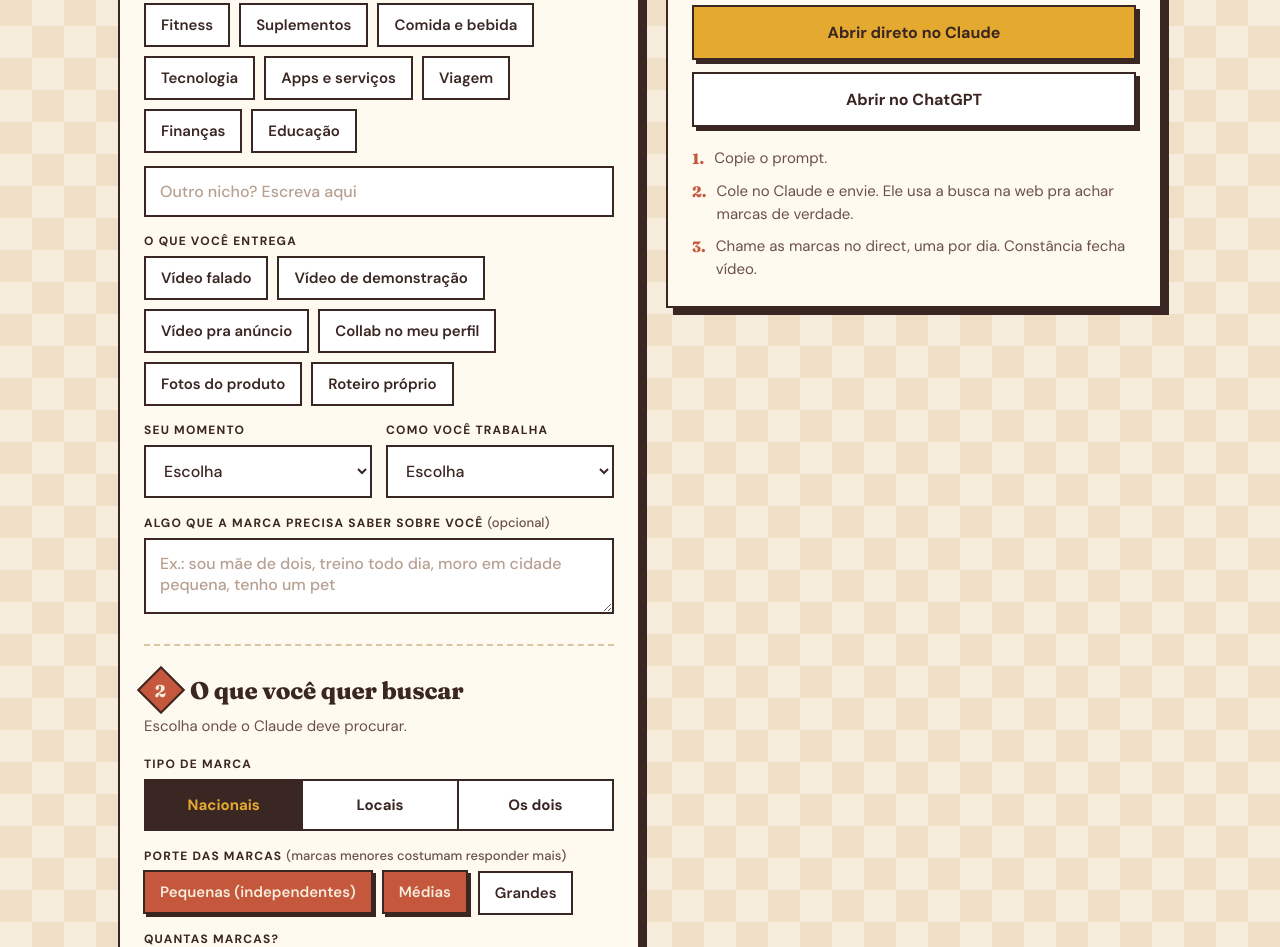
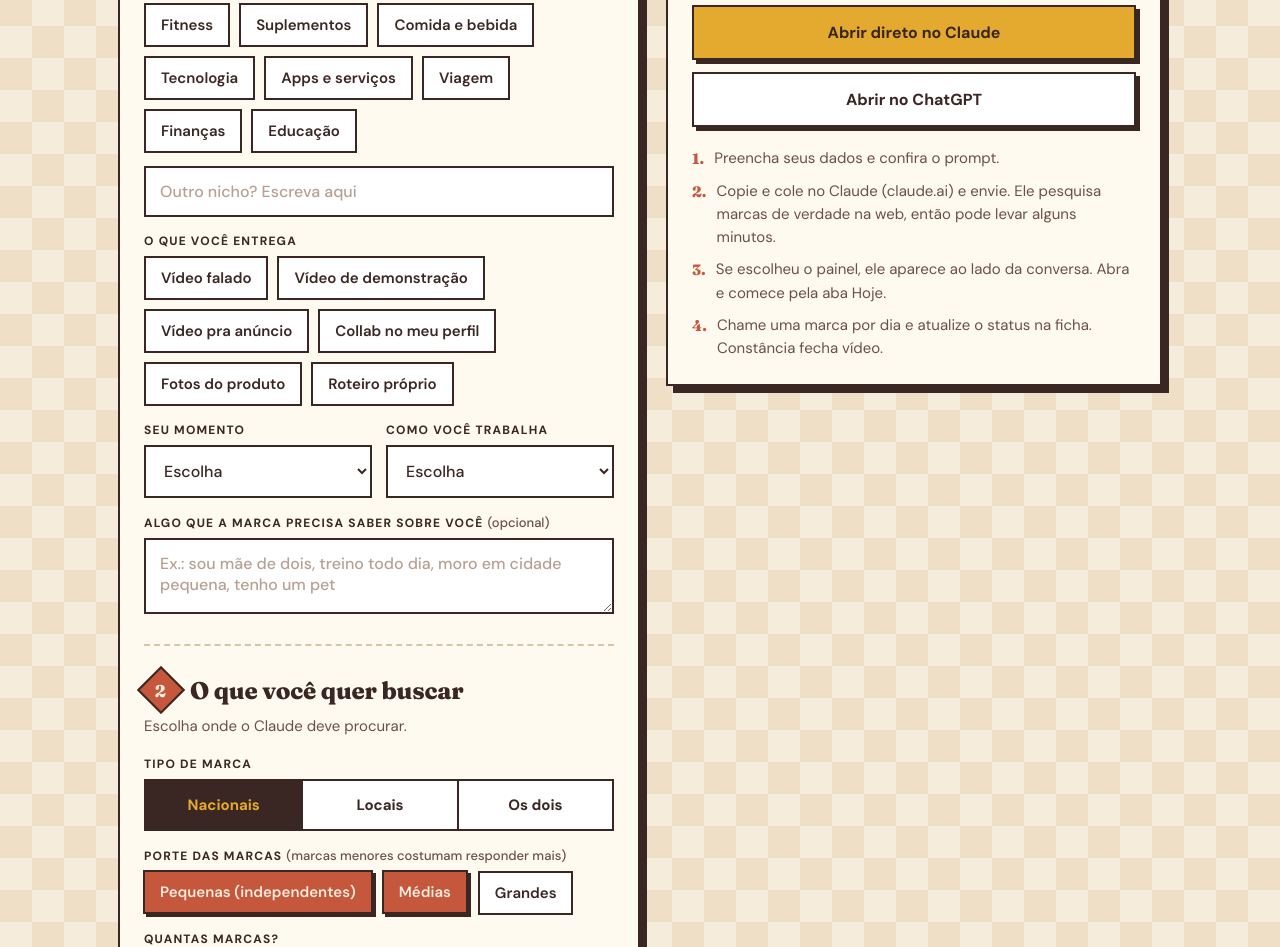
Before and after one commit to thaislinhares21/portfoliougc, a plain HTML site: page prospeccao/index.html in a window 1280 px wide. Shown: the part 1350-2297 px from the top of the page. Drawn offline with Linux system fonts and the light colour scheme.

Commit message:
Update instructions for using Claude and ChatGPT

```diff
--- a/prospeccao/index.html
+++ b/prospeccao/index.html
@@ -237,9 +237,10 @@ input:focus-visible,select:focus-visible,textarea:focus-visible,.btn:focus-visib
       <a class="btn ghost" id="openGpt" href="#" target="_blank" rel="noopener">Abrir no ChatGPT</a>
     </div>
     <ol class="how">
-      <li><b>1.</b> Copie o prompt.</li>
-      <li><b>2.</b> Cole no Claude e envie. Ele usa a busca na web pra achar marcas de verdade.</li>
-      <li><b>3.</b> Chame as marcas no direct, uma por dia. Constância fecha vídeo.</li>
+      <li><b>1.</b> Preencha seus dados e confira o prompt.</li>
+      <li><b>2.</b> Copie e cole no Claude (claude.ai) e envie. Ele pesquisa marcas de verdade na web, então pode levar alguns minutos.</li>
+      <li><b>3.</b> Se escolheu o painel, ele aparece ao lado da conversa. Abra e comece pela aba Hoje.</li>
+      <li><b>4.</b> Chame uma marca por dia e atualize o status na ficha. Constância fecha vídeo.</li>
     </ol>
   </div>
 </aside>
```
